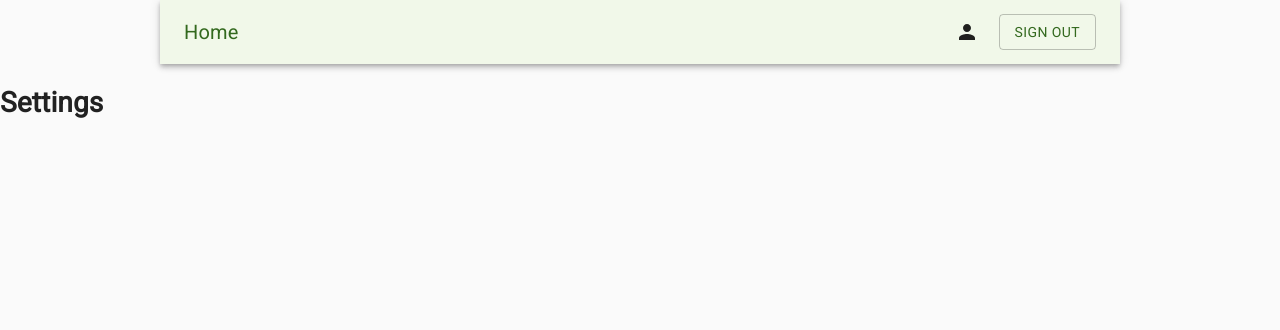
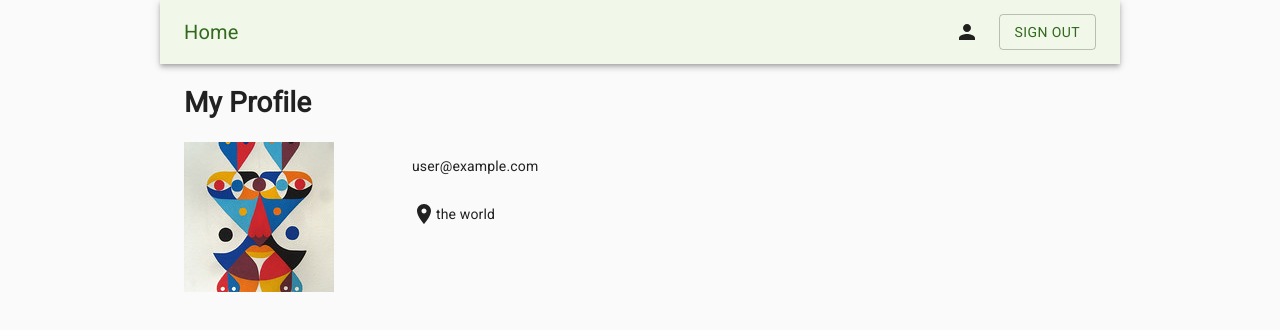
Before and after one commit to EmilieHumbert/swiss-plant-based, a Next.js app: page /settings in a window 1280 px wide. Shown: the top 330 px of the page. Built offline with nearby package versions, Linux system fonts and the light colour scheme; no server answers; the database is empty; sample sign-in values are in the browser's storage.

Commit message:
Create settings page

```diff
--- a/pages/settings.js
+++ b/pages/settings.js
@@ -1,3 +1,64 @@
+import Image from "next/image";
+
+import { useRequireAuth } from "../hooks/useRequireAuth";
+
+import { Box, Button, Container, Grid, makeStyles } from "@material-ui/core";
+import EditIcon from "@material-ui/icons/Edit";
+import LocationOnIcon from "@material-ui/icons/LocationOn";
+
+import classNames from "classnames";
+
+const useStyles = makeStyles((theme) => ({
+  root: {},
+  nameTitle: {
+    margin: 0,
+  },
+  imageContainer: {
+    width: "150px",
+    position: "relative",
+    "&:hover .edit-button": {
+      display: "block",
+    },
+  },
+  editImage: {
+    display: "none",
+    position: "absolute",
+    top: "0",
+    right: "0",
+    backgroundColor: "white",
+  },
+}));
+
 export default function Settings() {
-  return <h1>Settings</h1>;
+  const auth = useRequireAuth();
+  const classes = useStyles();
+
+  return auth.loading || !auth.user ? null : (
+    <Container className={classes.root} maxWidth={"md"} spacing={3}>
+      <h1>My Profile</h1>
+      <Grid container>
+        <Grid item xs={3}>
+          <Box className={classes.imageContainer}>
+            <Image
+              src="/images/profile_picture.jpg"
+              alt="Profile picture"
+              width={150}
+              height={150}
+            />
+            <Button className={classNames("edit-button", classes.editImage)}>
+              <EditIcon />
+            </Button>
+          </Box>
+        </Grid>
+        <Grid item xs={9}>
+          <h1 className={classes.nameTitle}>{auth.user.name}</h1>
+          <p>{auth.user.email}</p>
+          <Box display="flex" flexDirection="row" alignItems="center">
+            <LocationOnIcon />
+            <p>the world</p>
+          </Box>
+        </Grid>
+      </Grid>
+    </Container>
+  );
 }
```
